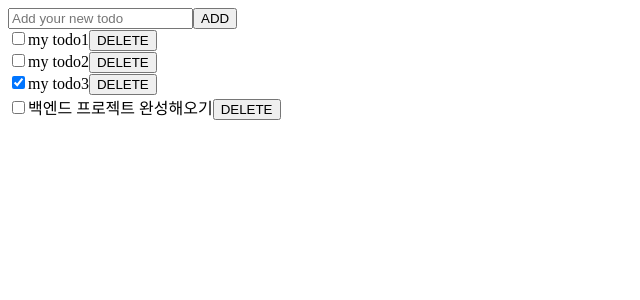
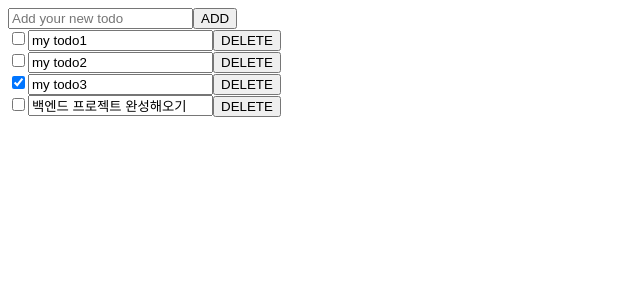
Before and after one commit to jjsh03/sesac-todo, a React (Create React App) app in the folder client/: page / in a window 1280 px wide. Shown: the top 300 px of the page, without its empty margins (0-640 px from the left). Built offline with nearby package versions, Linux system fonts and the light colour scheme.

Commit message:
feat: todo 체크

```diff
--- a/client/src/App.js
+++ b/client/src/App.js
@@ -39,9 +39,9 @@ function App() {
   };
 
   // todoItem 상태에 특정 투두를 삭제하는 일
-  const deleteItem = (targetItem) => {
-    const newTodoItem = todoItems.filter((item) => item.id !== targetItem.id);
-    setTodoItems(newTodoItem);
+  const deleteItem = (targetItemId) => {
+    const newTodoItems = todoItems.filter((item) => item.id !== targetItemId);
+    setTodoItems(newTodoItems);
   };
   return (
     <div className="App">
--- a/client/src/components/Todo.js
+++ b/client/src/components/Todo.js
@@ -5,9 +5,38 @@ export default function Todo({ item, deleteItem }) {
   // console.log(item)
   const [todoItem, setTodoItem] = useState(item);
   const { id, title, done } = todoItem;
+  const [readOnly, setReadOnly] = useState(true);
 
   const onDeleteButtonClick = () => {
-    deleteItem(todoItem);
+    deleteItem(item.id);
+  };
+
+  const offReadOnlyMode = () => {
+    setReadOnly(false);
+  };
+
+  const editEventHandler = (e) => {
+    const { title, ...rest } = todoItem;
+    setTodoItem({
+      title: e.target.value,
+      ...rest,
+    });
+  };
+
+  // Enter 키 누르면 readOnly true 변경
+  const editKeyEventHandler = (e) => {
+    if (e.key === 'Enter') {
+      setReadOnly(true);
+    }
+  };
+
+  // checkbox 상태 업데이트
+  const checkboxEventHandler = (e) => {
+    const { done, ...rest } = todoItem;
+    setTodoItem({
+      done: e.target.checked,
+      ...rest,
+    });
   };
 
   return (
@@ -17,8 +46,16 @@ export default function Todo({ item, deleteItem }) {
         name={`todo${id}`}
         id={`todo${id}`}
         defaultChecked={done}
+        onChange={checkboxEventHandler}
       />
-      <label htmlFor={`todo${id}`}>{title}</label>
+      <input
+        type="text"
+        value={todoItem.title}
+        readOnly={readOnly}
+        onClick={offReadOnlyMode}
+        onChange={editEventHandler}
+        onKeyDown={editKeyEventHandler}
+      />
       <button onClick={onDeleteButtonClick}>DELETE</button>
     </div>
   );
```
